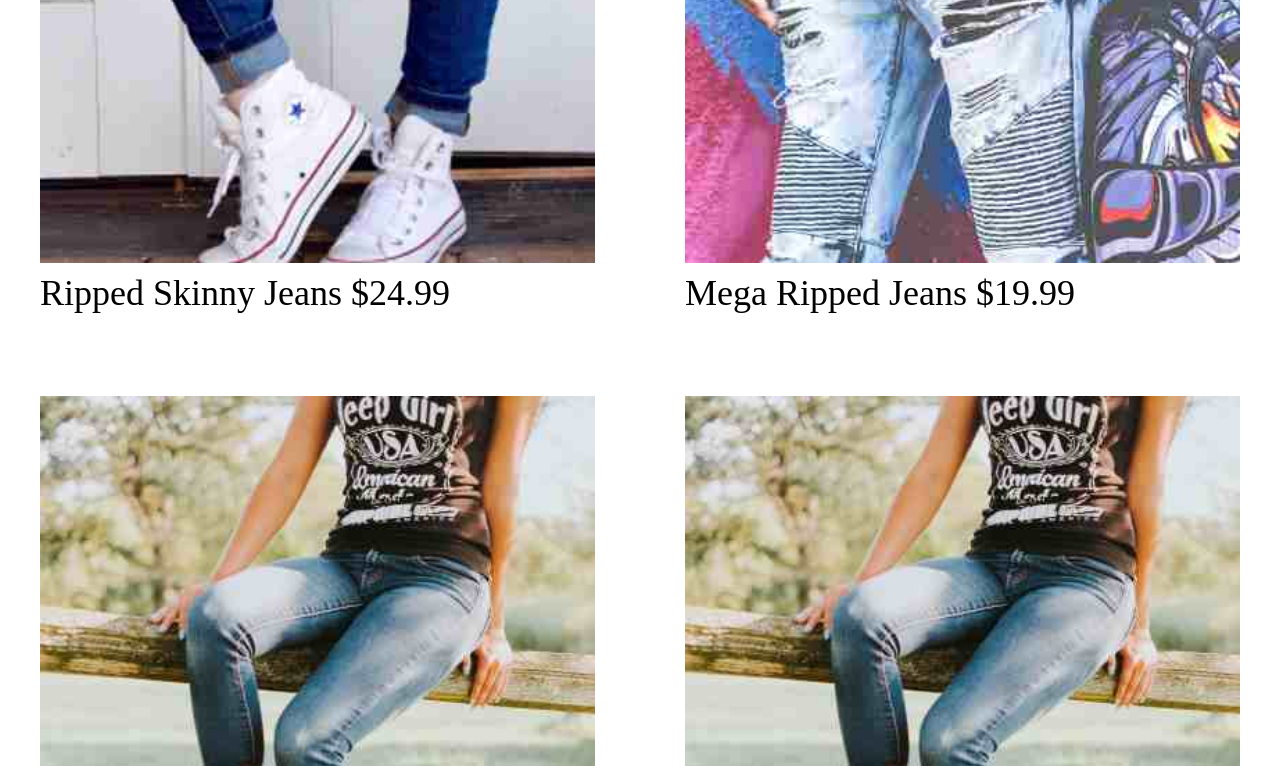
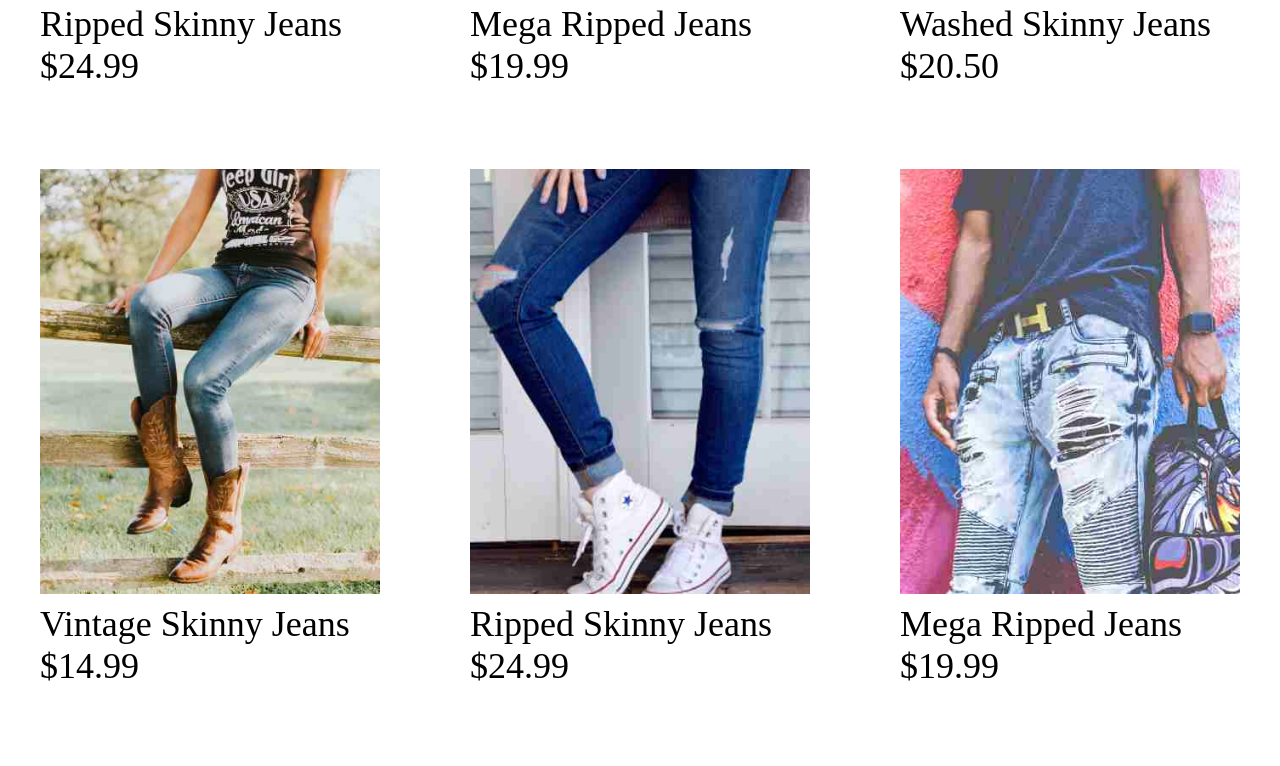
Before and after one commit to Adilet312/E-CommerceUI, a React app: page / in a window 1280 px wide. Shown: the part 1500-2266 px from the top of the page. Built offline with nearby package versions, Linux system fonts and the light colour scheme.

Commit message:
Add tablet and phone responsivness.

```diff
--- a/src/components/css/app.css
+++ b/src/components/css/app.css
@@ -46,44 +46,58 @@ background:#eff3f9;
     grid-area:row-third-products;
     background:#fff;
     display:grid;
-    grid-template-columns: 1fr 1fr;
+    grid-template-columns: 1fr;
     grid-template-rows: repeat(4,minmax(22.5em,auto));
     grid-gap:10px;
     padding:0px;
+
 }
+/* .row-third-products li a figure{ margin: 0px;} */
 .container >* img{
     width:100%;
 }
 
+/*Tablet*/
+@media only screen and (min-width:37em){
+  .row-third-products{
+      grid-area:row-third-products;
+      background:#fff;
+      display:grid;
+      grid-template-columns: 1fr 1fr;
+      grid-template-rows: repeat(4,minmax(22.5em,auto));
+      grid-gap:10px;
+      padding:0px;
 
+  }
+
+}
 
 /*Laptop*/
-/* @media only screen and (min-width:62em){
+@media only screen and (min-width:62em){
   .row-third-products{
     grid-area:row-third-products;
     background:#fff;
     display:grid;
     grid-template-columns: repeat(3,1fr);
-    grid-template-rows: repeat(3,minmax(auto,23em));
+    grid-template-rows: minmax(23em,auto) minmax(23em,auto) minmax(23em,35em);
     grid-gap:10px;
-    grid-template-areas:
-    "item1 item2 item3"
-    "item4 item5 item6"
-    "item7 item8 item8";
-    padding:0px;
+
   }
-  .item1 {grid-area: item1;}
-  .item2 {grid-area: item2;}
-  .item3 {grid-area: item3;}
-  .item4 {grid-area: item4;}
-  .item5 {grid-area: item5;}
-  .item6 {grid-area: item6;}
-  .item7 {grid-area: item7;}
-  .item8 {grid-area: item8;}
+  .item1 {grid-column:1/2;grid-row:1/2;}
+  .item2 {grid-column:2/3;grid-row:1/2;}
+  .item3 {grid-column:3/4;grid-row:1/2;}
+  .item4 {grid-column:1/2;grid-row:2/3;}
+  .item5 {grid-column:2/3;grid-row:2/3;}
+  .item6 {grid-column:3/4;grid-row:2/3;}
+  /* .item7 {grid-column:span 2;grid-row:span 1;} */
+  .item7 {grid-column:1/3; grid-row: 3/4; }
+  /* .item7 a figure img {height:407.5px;}  */
+  .item8 {grid-column:3/4;grid-row: 3/4; }
 
-} */
+
+}
 /*Desktop*/
-/* @media only screen and (min-width:82em){
+ @media only screen and (min-width:82em){
   .row-third-products{
     grid-area:row-third-products;
     background:#fff;
@@ -109,4 +123,4 @@ background:#eff3f9;
     object-fit: cover;
     height: auto;
   }
-} */
+}
```
